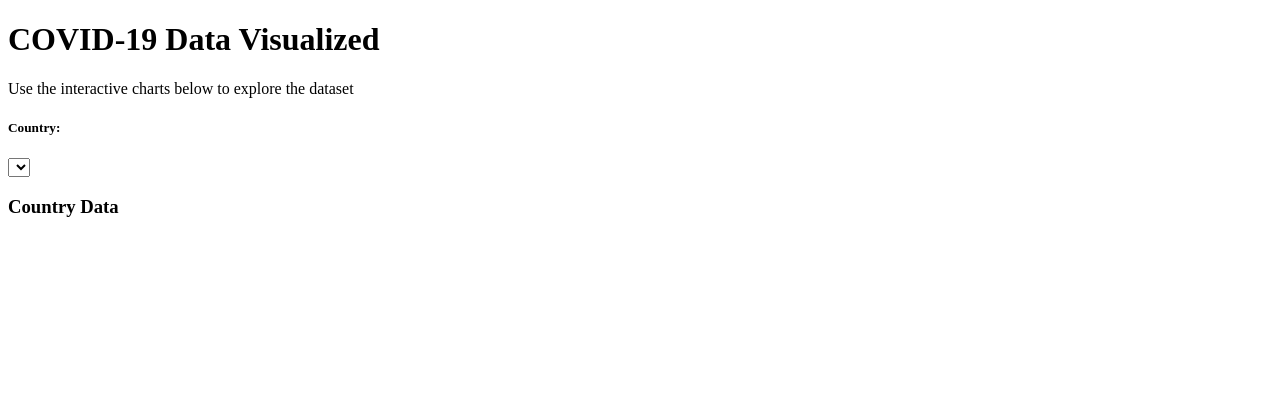
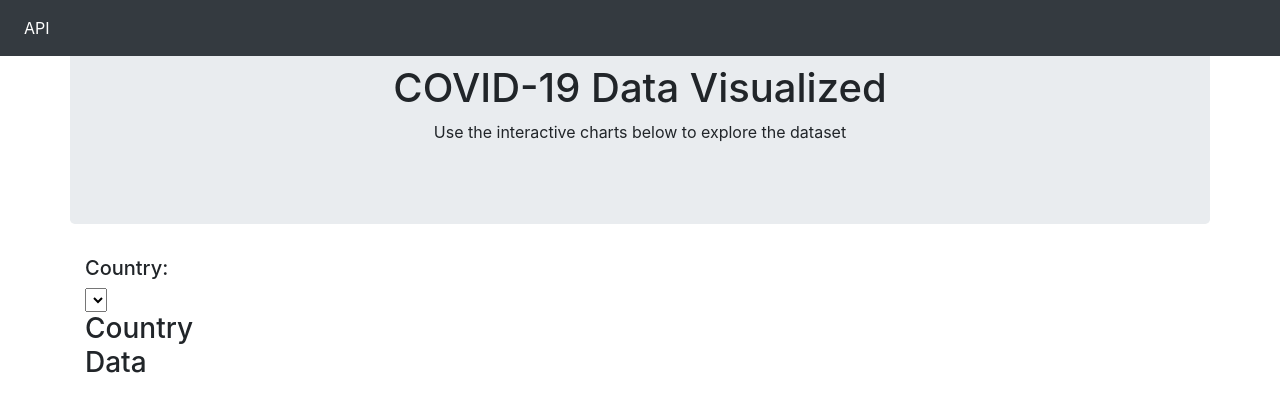
Before and after one commit to BunmiOlakanmi/Project_3_COVID, a Flask app: page / in a window 1280 px wide. Shown: the top 412 px of the page. Run offline with Flask 2, Linux system fonts and the light colour scheme; lists and menus that the app fills with data are empty; some libraries are stand-ins or nearby versions.

Commit message:
added nav bar

```diff
--- a/ActualApp/templates/index.html
+++ b/ActualApp/templates/index.html
@@ -8,16 +8,28 @@
     <meta http-equiv="X-UA-Compatible" content="ie=edge">
     <title>Covid-19 Visualized</title>
     <!--<link rel="stylesheet" href="{{ url_for('static', filename='css/style.css') }}">-->
+    <link rel="stylesheet" href="https://stackpath.bootstrapcdn.com/bootstrap/4.3.1/css/bootstrap.min.css"
+    integrity="sha384-ggOyR0iXCbMQv3Xipma34MD+dH/1fQ784/j6cY/iJTQUOhcWr7x9JvoRxT2MZw1T" crossorigin="anonymous">
 </head>
 
 <body>
+    <nav class="navbar navbar-expand-md navbar-dark bg-dark fixed-top">
+        <div class="navbar-collapse collapse" >
+            <ul class="navbar-nav mr-auto">
+                <li class="nav-item active">
+                    <a class="nav-link" href='#'>API</a>
+                </li>
+            </ul>
+        </div>
+    </nav>
+    <div class="container">
 
-    <div class="container">
-        <div class="row">
+         <div class="row">
           <div class="col-md-12 jumbotron text-center">
             <h1>COVID-19 Data Visualized</h1>
             <p>Use the interactive charts below to explore the dataset</p>
           </div>
+
         </div>
         <div class="row">
           <div class="col-md-2">
```
